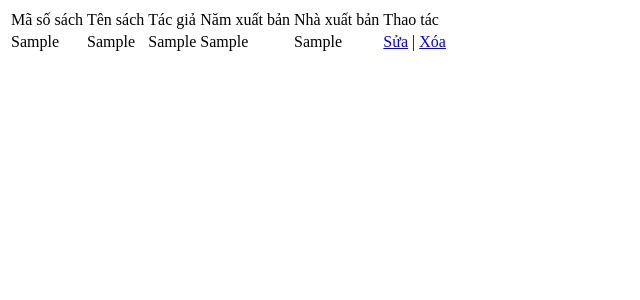
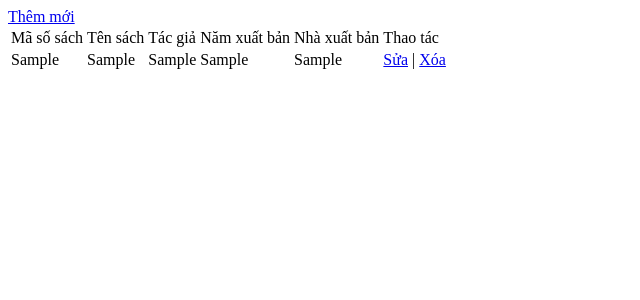
Before and after one commit to TruongTuyen/simple_mvc_qlsach, a PHP site: template Views/Sach/danhsach.php in a window 1280 px wide. Shown: the top 300 px of the page, without its empty margins (0-640 px from the left). Run offline with PHP 8.4, Linux system fonts and the light colour scheme; the template is opened without the code that fills it: most values are stand-ins (such as "Sample title", 1, 10 or a date in 2020); some libraries are stand-ins or nearby versions.

Commit message:
add new link

```diff
--- a/Views/Sach/danhsach.php
+++ b/Views/Sach/danhsach.php
@@ -1,4 +1,5 @@
 <?php if( isset( $data ) ) : ?>
+    <a href="<?php echo BASE_URL; ?>/Sach/Themsach">Thêm mới</a>
     <table >
         <tr>
             <td>Mã số sách</td>
```
